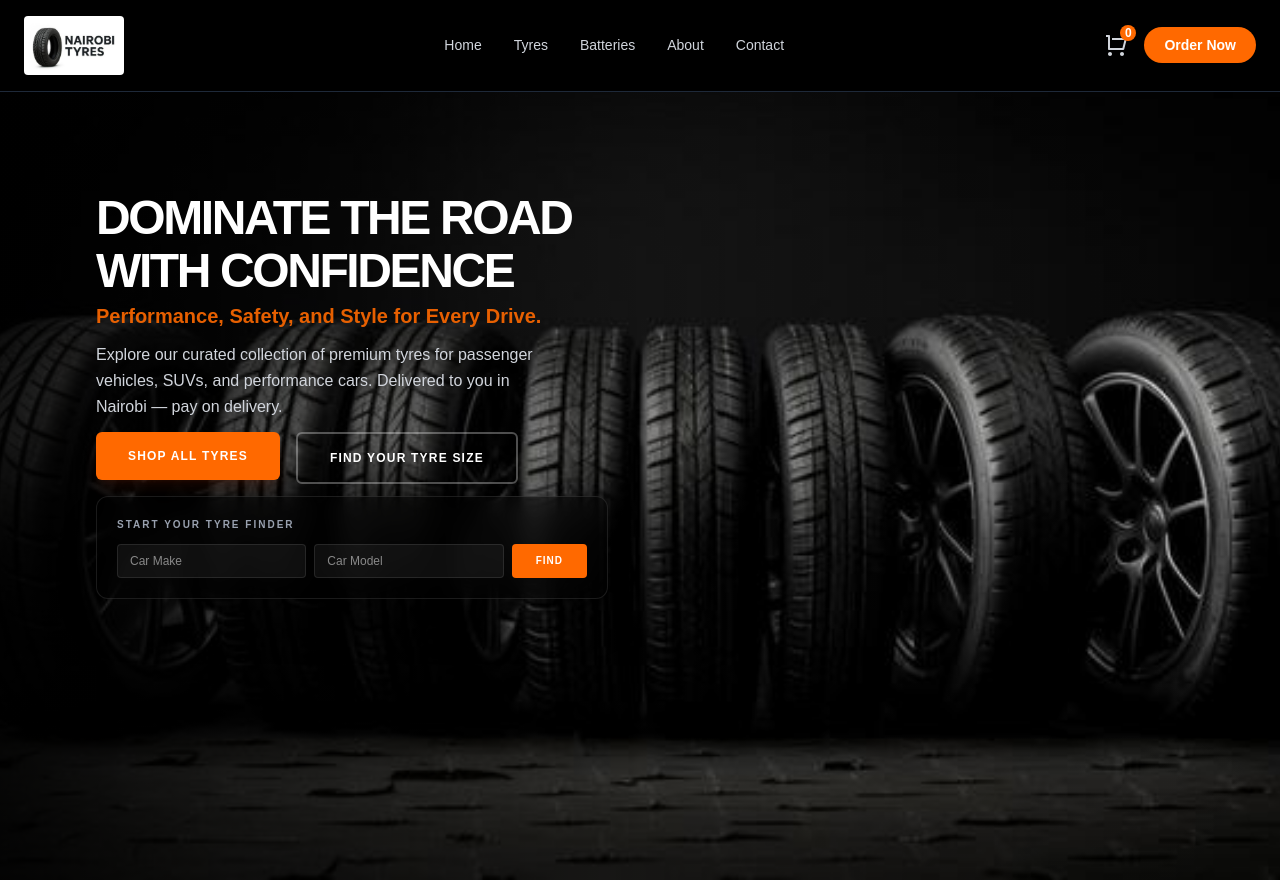
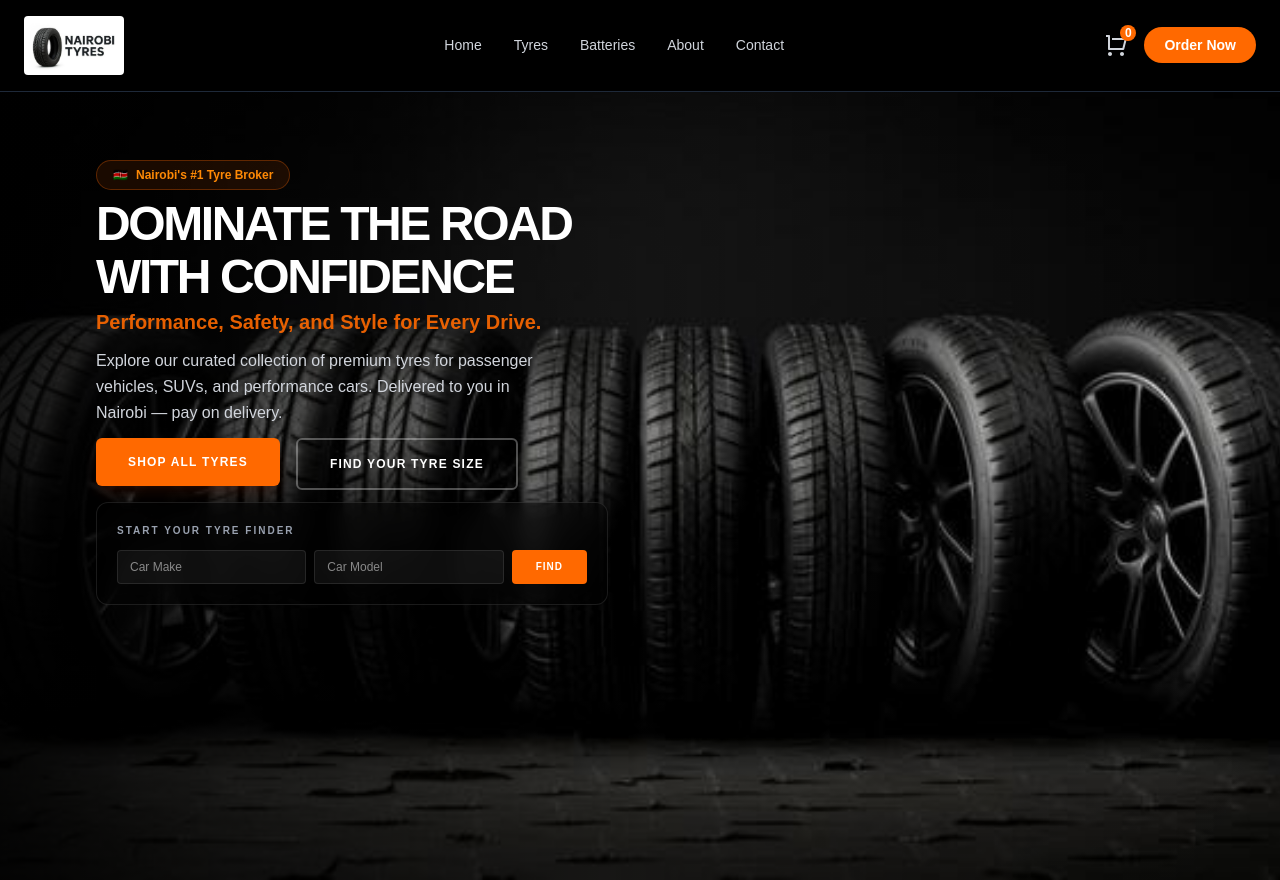
Before and after one commit to billiam-creator/tyre-shop, a Next.js app: page / in a window 1280 px wide. Built offline with nearby package versions, Linux system fonts and the light colour scheme.

Commit message:
Added badge above headline to hero section

```diff
--- a/src/app/page.js
+++ b/src/app/page.js
@@ -19,12 +19,18 @@ export default function Home() {
       <div className="absolute inset-0 bg-gradient-to-r from-black/90 via-black/30 to-transparent -z-10" />
 
       {/* Content */}
-      <div className="relative z-10 flex-1 flex flex-col justify-start pt-28 px-10 md:px-24">
+      <div className="relative z-10 flex-1 flex flex-col justify-start pt-20 px-10 md:px-24">
         <div className="max-w-2xl space-y-3">
 
           {/* Heading */}
           <div className="space-y-1">
-            <h1 className="text-4xl md:text-5xl font-black leading-[1.1] uppercase tracking-tighter">
+  {/* Badge */}
+  <div className="inline-flex items-center gap-2 bg-orange-500/10 border border-orange-500/30 text-orange-400 text-xs font-semibold px-4 py-1.5 rounded-full mb-2">
+    <span>🇰🇪</span>
+    <span>Nairobi&apos;s #1 Tyre Broker</span>
+  </div>
+
+  <h1 className="text-4xl md:text-5xl font-black leading-[1.1] uppercase tracking-tighter">
               Dominate the Road <br /> With Confidence
             </h1>
             <p className="text-lg md:text-xl font-semibold opacity-90 text-orange-500">
```
